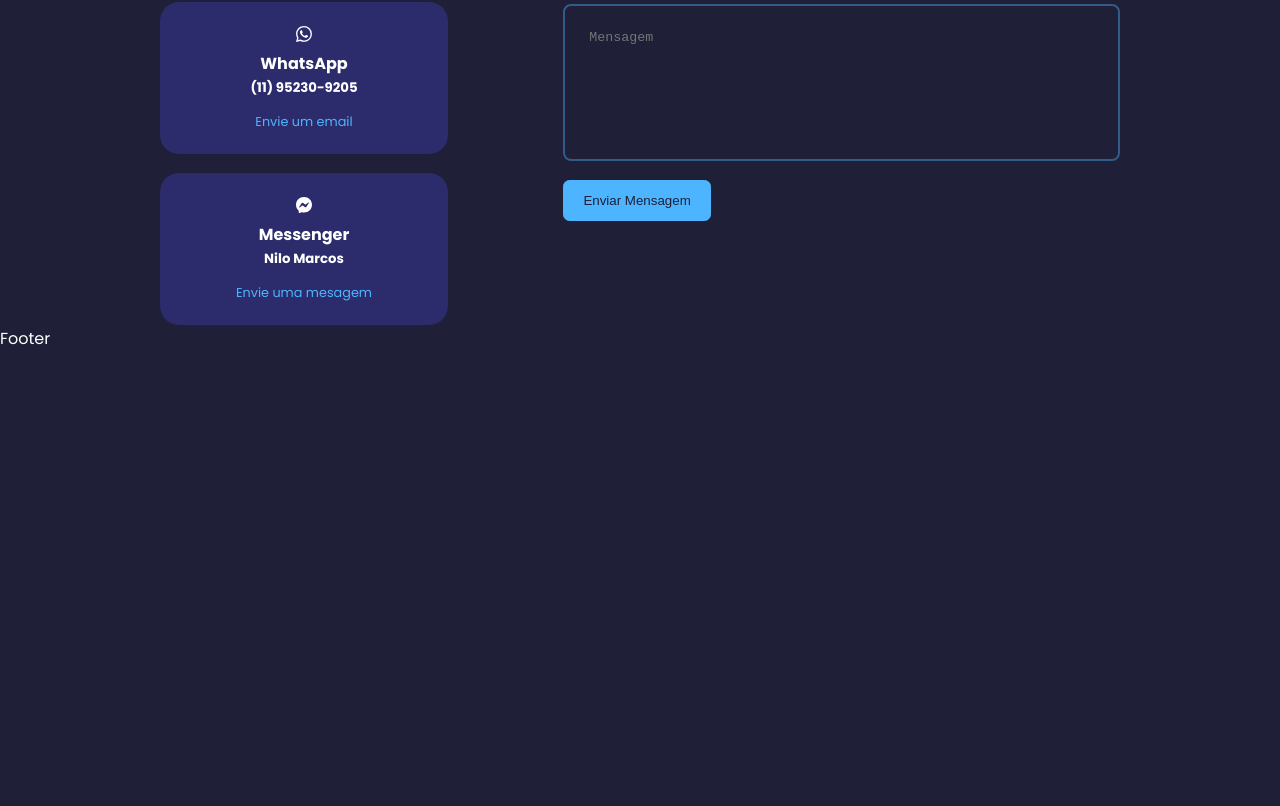
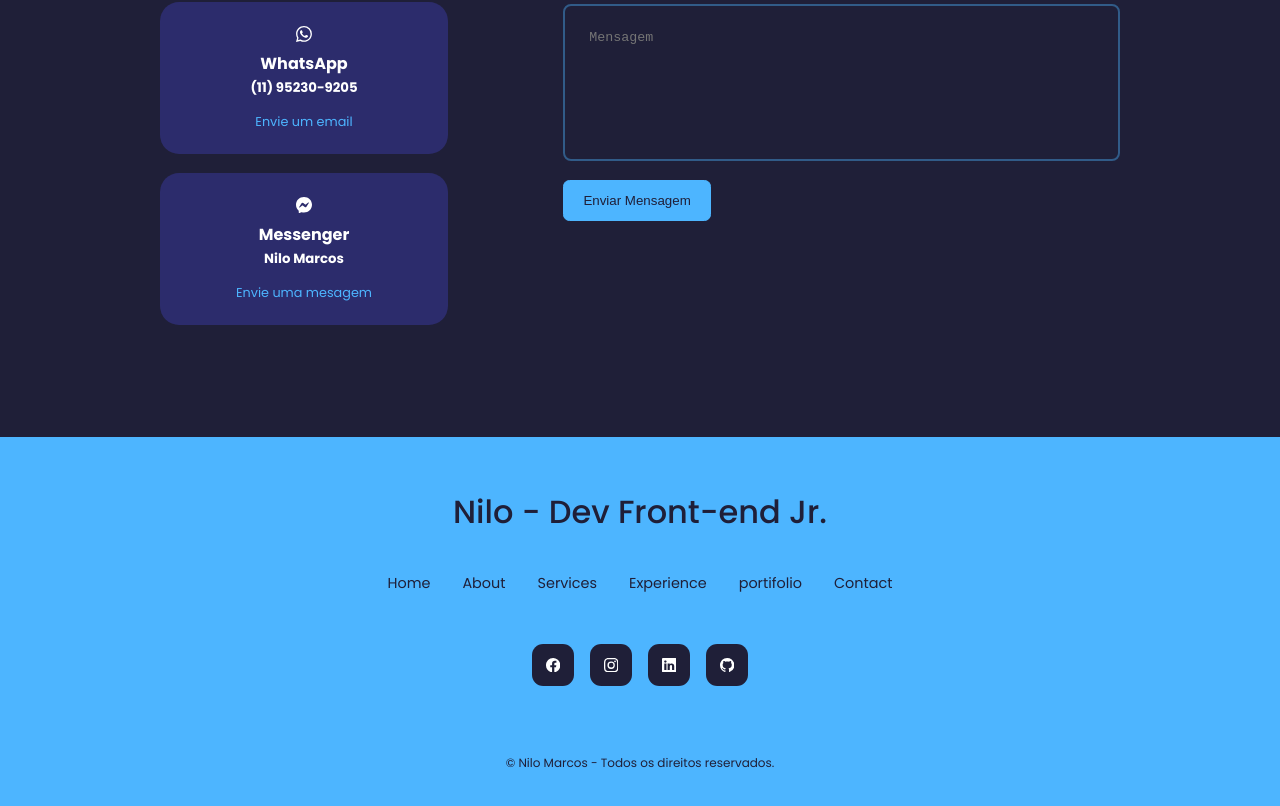
Before and after one commit to NiloMarcos/Portifolio-ReactJS, a React (Create React App) app: page / in a window 1280 px wide. Shown: the part 4599-5405 px from the top of the page. Before the commit the page ends 4951 px from the top, so only its background shows below. Built offline with nearby package versions, Linux system fonts and the light colour scheme.

Commit message:
component footer finished

```diff
--- /dev/null
+++ b/src/components/Footer/footer.css
@@ -0,0 +1,70 @@
+footer {
+  background: var(--color-primary);
+  padding: 3rem 0;
+  text-align: center;
+  font-size: 0.9rem;
+  margin-top: 7rem;
+}
+
+footer a {
+  color: var(--color-bg);
+}
+
+.footer-logo {
+  font-size: 2rem;
+  font-weight: 500;
+  margin-bottom: 2rem;
+  display: block;
+}
+
+.permalinks {
+  display: flex;
+  flex-wrap: wrap;
+  justify-content: center;
+  gap: 2rem;
+  margin: 0 auto 3rem;
+}
+
+.footer-socials {
+  display: flex;
+  justify-content: center;
+  gap: 1rem;
+  margin-bottom: 4rem;
+}
+
+.footer-socials a {
+  background: var(--color-bg);
+  color: var(--color-white);
+  padding: 0.8rem;
+  border-radius: 0.7rem;
+  display: flex;
+  border: 1px solid transparent;
+}
+
+.footer-socials a:hover {
+  background: transparent;
+  color: var(--color-bg);
+  border-color: var(--color-bg);
+}
+
+.footer-copyright {
+  margin-bottom: 4rem;
+  color: var(--color-bg);
+}
+
+/*  ------------------------------ Media Queries = Medium Devices ----------------------------------  */
+@media screen and (max-width: 1024px) {
+
+}
+
+/*  ------------------------------ Media Queries = Small Devices ----------------------------------  */
+@media screen and (max-width: 600px) {
+  .permalinks {
+    flex-direction: column;
+    gap: 1.5rem;
+  }
+
+  .footer-socials {
+    margin-bottom: 2.6rem;
+  }
+}
--- a/src/components/Footer/index.jsx
+++ b/src/components/Footer/index.jsx
@@ -1,9 +1,61 @@
-import React from 'react';
+import React from "react";
 
-export default function Footer(){
-  return(
-    <div>
-      <p>Footer</p>
-    </div>
+import "./footer.css";
+
+import { BsFacebook } from "react-icons/bs";
+import { BsInstagram } from "react-icons/bs";
+import { BsLinkedin } from "react-icons/bs";
+import { BsGithub } from "react-icons/bs";
+
+export default function Footer() {
+  return (
+    <footer>
+      <a href="#" className="footer-logo">
+        Nilo - Dev Front-end Jr.
+      </a>
+
+      <ul className="permalinks">
+        <li>
+          <a href="#">Home</a>
+        </li>
+        <li>
+          <a href="#about">About</a>
+        </li>
+        <li>
+          <a href="#services">Services</a>
+        </li>
+        <li>
+          <a href="#experience">Experience</a>
+        </li>
+        <li>
+          <a href="#portifolio">portifolio</a>
+        </li>
+        <li>
+          <a href="#contact">Contact</a>
+        </li>
+      </ul>
+
+      <div className="footer-socials">
+        <a href="https://www.facebook.com/nilo.marcos.3/" target="_blank">
+          <BsFacebook />
+        </a>
+        <a href="https://www.instagram.com/nilomarcos_/" target="_blank">
+          <BsInstagram />
+        </a>
+        <a
+          href="https://www.linkedin.com/in/nilo-marcos-freitas-126536193/"
+          target="_blank"
+        >
+          <BsLinkedin />
+        </a>
+        <a href="https://github.com/NiloMarcos" target="_blank">
+          <BsGithub />
+        </a>
+      </div>
+
+      <div className="footer-copyright">
+        <small>&copy; Nilo Marcos - Todos os direitos reservados.</small>
+      </div>
+    </footer>
   );
 }
```
